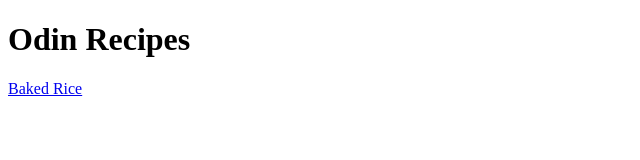
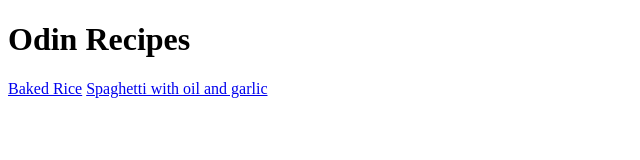
Before and after one commit to ahermanoml/odin-recipes, a plain HTML site: page index.html in a window 1280 px wide. Shown: the whole page, without its empty margins (0-640 px from the left). Drawn offline with Linux system fonts and the light colour scheme.

Commit message:
index.html

```diff
--- a/index.html
+++ b/index.html
@@ -7,5 +7,6 @@
 <body>
   <h1>Odin Recipes</h1>
   <a href="recipes/baked-rice.html">Baked Rice</a>
+  <a href="recipes/spaghetti-with-oil-and-garlic.html"> Spaghetti with oil and garlic</a>
 </body>
 </html>
```
